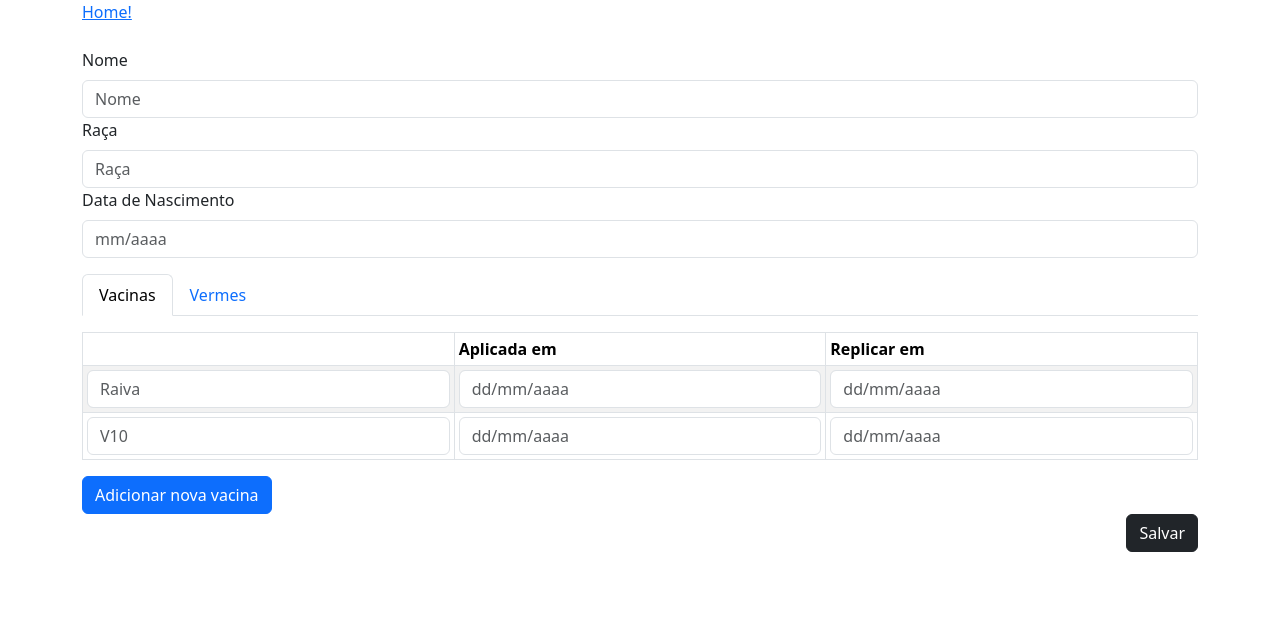
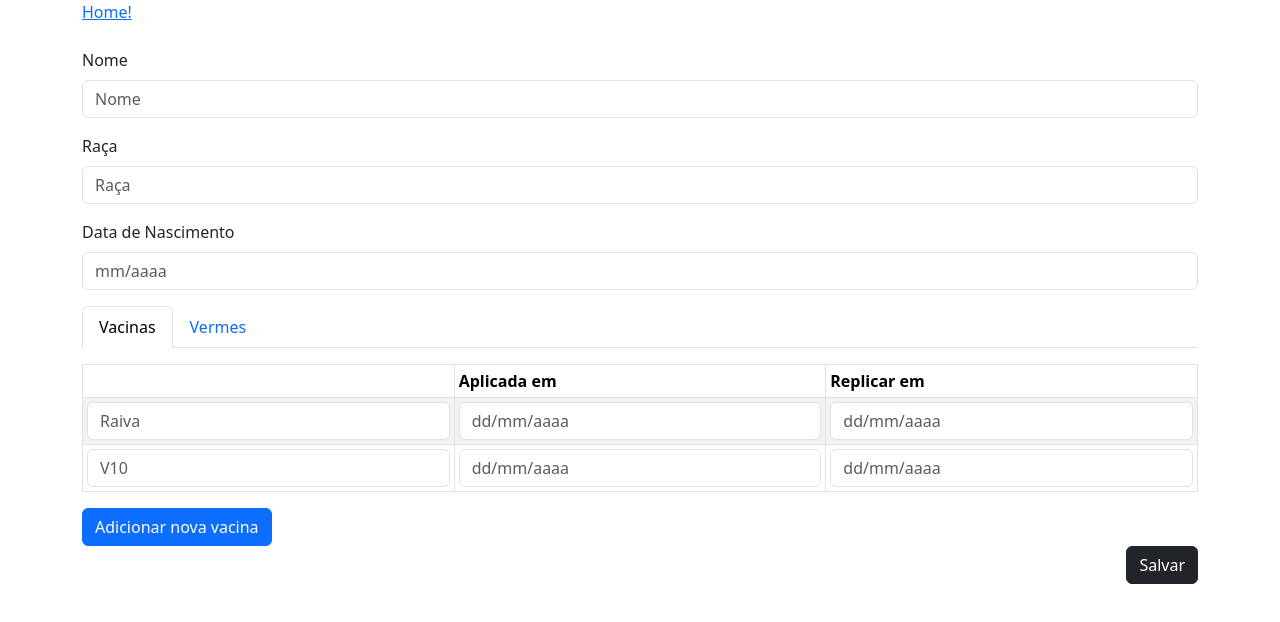
Before and after one commit to MorganaDuarte/pets-routine, a React (Create React App) app: page /create in a window 1280 px wide. Shown: the top 622 px of the page. Built offline with nearby package versions, Linux system fonts and the light colour scheme.

Commit message:
create FormGroup component

```diff
--- a/src/components/Profile/Create/index.tsx
+++ b/src/components/Profile/Create/index.tsx
@@ -4,6 +4,7 @@ import { useState, ChangeEvent } from "react";
 import { Dog } from "../../../types/dogs";
 import { v4 as uuidv4 } from 'uuid';
 import { Vaccines } from "../../../types/vaccines";
+import Data from "../Form/Data";
 
 export default function Create() {
   const navigate = useNavigate();
@@ -59,14 +60,9 @@ export default function Create() {
   return(
     <>
       <Form className="mt-4" onSubmit={save}>
-        <Form.Group className="mb-3">
-          <Form.Label>Nome</Form.Label>
-          <Form.Control placeholder="Nome" name="name" value={formData.name} onChange={handleChange}/>
-          <Form.Label>Raça</Form.Label>
-          <Form.Control placeholder="Raça" name="race" value={formData.race} onChange={handleChange}/>
-          <Form.Label>Data de Nascimento</Form.Label>
-          <Form.Control placeholder="mm/aaaa" name="birthDate" value={formData.birthDate} onChange={handleChange}/>
-        </Form.Group>
+        <Data label="Nome" placeholder="Nome" name="name" value={formData.name} onChange={handleChange} />
+        <Data label="Raça" placeholder="Raça" name="race" value={formData.race} onChange={handleChange} />
+        <Data label="Data de Nascimento" placeholder="mm/aaaa" name="birthDate" value={formData.birthDate} onChange={handleChange} />
         <Tabs defaultActiveKey="vaccine" transition={false} className="mb-3">
           <Tab eventKey="vaccine" title="Vacinas">
             <Table striped bordered hover size="sm">
--- /dev/null
+++ b/src/components/Profile/Form/Data/index.tsx
@@ -0,0 +1,19 @@
+import { Form } from "react-bootstrap";
+import React from "react";
+
+interface Props {
+  label: string;
+  placeholder: string;
+  name: string;
+  value: string;
+  onChange: (e: React.ChangeEvent<HTMLInputElement>) => void;
+}
+
+export default function Data({label, placeholder, name, value, onChange }: Props) {
+  return(
+    <Form.Group className="mb-3">
+      <Form.Label>{label}</Form.Label>
+      <Form.Control placeholder={placeholder} name={name} value={value} onChange={onChange}/>
+    </Form.Group>
+  )
+}
```
